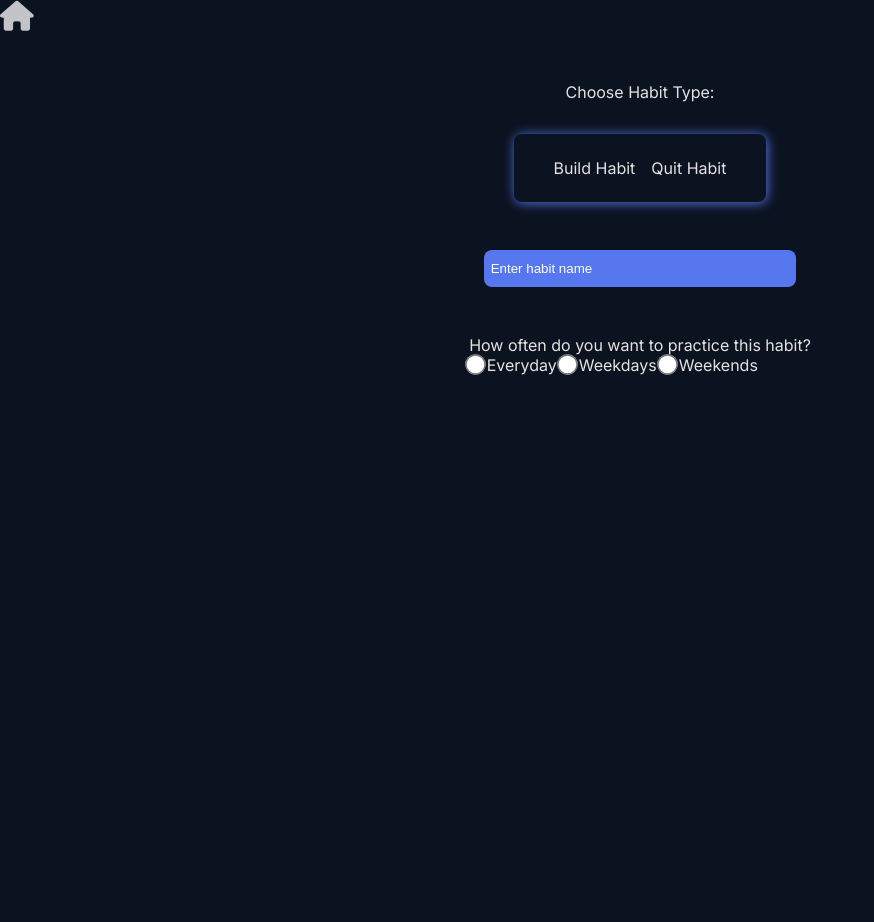
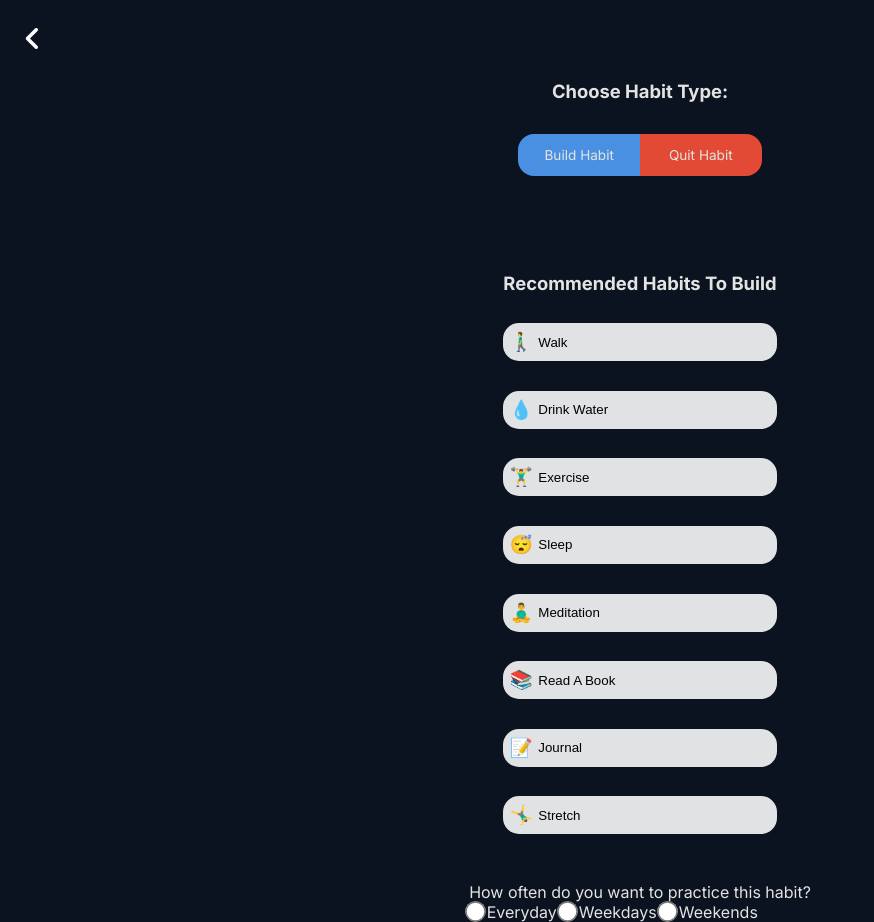
Before and after one commit to Yousifmaqdasi/Habit-Tracker-App, a plain HTML site: page index.html in a window 1280 px wide. Both pictures are taken after a click on the button "Press here to add new habits". Shown: the whole page, without its empty margins (0-874 px from the left). Before the commit the page ends 800 px from the top, so only its background shows below. Drawn offline with Linux system fonts and the light colour scheme.

Commit message:
Add recommended habits section and enhance habit buttons functionality

```diff
--- a/index.html
+++ b/index.html
@@ -40,7 +40,7 @@
 
 
         <div class="add-habit-page">
-            <button class="home-button"><i class="fa-solid fa-house"></i></button>
+            <button class="home-button"><i class="fa-solid fa-angle-left" style="color: #ffffff;"></i></button>
 
             <div class="add-habit-page-container">
 
@@ -49,15 +49,42 @@
 
                     <div class="habit-type-container">
                         <input type="radio" name="habit-type" value="build" id="build">
-                        <label for="build">Build Habit</label>
+                        <label class="build-habit" for="build">Build Habit</label>
 
                         <input type="radio" name="habit-type" value="quit" id="quit">
-                        <label for="quit">Quit Habit</label>
+                        <label class="quit-habit" for="quit">Quit Habit</label>
+                    </div>
+                </div>
+
+                <div class="recommended-habits">
+
+                    <div class="recommended-habits-build">
+                        <p>Recommended Habits To Build</p>
+                        <button class="habit-build-btn"><span class="habit-emoji">🚶‍♂️</span> Walk</button>
+                        <button class="habit-build-btn"><span class="habit-emoji">💧</span> Drink Water</button>
+                        <button class="habit-build-btn"><span class="habit-emoji">🏋️‍♂️</span> Exercise</button>
+                        <button class="habit-build-btn"><span class="habit-emoji">😴</span> Sleep</button>
+                        <button class="habit-build-btn"><span class="habit-emoji">🧘‍♂️</span> Meditation</button>
+                        <button class="habit-build-btn"><span class="habit-emoji">📚</span> Read A Book</button>
+                        <button class="habit-build-btn"><span class="habit-emoji">📝</span> Journal</button>
+                        <button class="habit-build-btn"><span class="habit-emoji">🤸‍♂️</span> Stretch</button>
+                    </div>
+
+                    <div class="recommended-habits-quit">
+                        <p>Recommended Habits To Quit</p>
+                        <button class="habit-quit-btn"><span class="habit-emoji">🚭</span> Quit Smoking</button>
+                        <button class="habit-quit-btn"><span class="habit-emoji">📱</span> Late Scrolling</button>
+                        <button class="habit-quit-btn"><span class="habit-emoji">🍔</span> Fast Food</button>
+                        <button class="habit-quit-btn"><span class="habit-emoji">🍺</span> Cut Out Alcohol</button>
+                        <button class="habit-quit-btn"><span class="habit-emoji">⏳</span> Procrastinating</button>
+                        <button class="habit-quit-btn"><span class="habit-emoji">🍰</span> Binge Eating</button>
+                        <button class="habit-quit-btn"><span class="habit-emoji">💳</span> Overspending</button>
+                        <button class="habit-quit-btn"><span class="habit-emoji">🥤</span> Energy Drinks</button>
                     </div>
                 </div>
 
 
-                <input id="habit-name" type="text" placeholder="Enter habit name">
+                <!--------Add small popup screen for quantity such as ml, steps, kg, etc------>
 
 
                 <div class="habit-frequency">
--- a/main.js
+++ b/main.js
@@ -3,10 +3,30 @@ const homePage = document.querySelector(".home-page");
 const returnHomePageBtn = document.querySelector(".home-button");
 const addHabitPage = document.querySelector(".add-habit-page");
 const addHabitButton = document.querySelector(".add-habit");
+const buildHabitBtn = document.querySelector(".build-habit");
+const quitHabitBtn = document.querySelector(".quit-habit");
+const recommendedHabitsToBuild = document.querySelector(".recommended-habits-build");
+const recommendedHabitsToQuit = document.querySelector(".recommended-habits-quit");
 
 
 
 
+
+buildHabitBtn.addEventListener("click", () => {
+    buildHabitBtn.style.backgroundColor = "#3280dabd";
+    buildHabitBtn.style.color = "white";
+    quitHabitBtn.style.backgroundColor = "";
+    recommendedHabitsToBuild.style.display = "flex";
+    recommendedHabitsToQuit.style.display = "none"
+})
+
+quitHabitBtn.addEventListener("click", () => {
+    quitHabitBtn.style.backgroundColor = "#e14631bd";
+    quitHabitBtn.style.color = "white";
+    buildHabitBtn.style.backgroundColor = "";
+    recommendedHabitsToBuild.style.display = "none";
+    recommendedHabitsToQuit.style.display = "flex"
+})
 
 
 
--- a/style.css
+++ b/style.css
@@ -52,6 +52,7 @@ input[type="radio"]{
     font-size: 2rem;
     outline: none;
     transform: scale(1.6);
+    cursor: pointer;
 }
 
 .habit-container{
@@ -69,6 +70,7 @@ input[type="radio"]{
     background-color: var(--color-surface);
     padding: 2rem;
     border-radius: 5rem;
+    cursor: pointer;
 }
 
 .habit-container button{
@@ -93,17 +95,18 @@ input[type="radio"]{
     transform: scale(0.95);
 }
 
-/* .add-habit-page{
+.add-habit-page{
     display: none;
-} */
+}
 
 .home-button{
     border: none;
     cursor: pointer;
-    font-size: 30px;
+    font-size: 1.75rem;
     color: var(--color-text);
     background-color: var(--color-bg);
     transition: 0.25s all ease-in-out;
+    margin: 1.5rem;
 }
 
 .home-button:hover{
@@ -125,7 +128,6 @@ input[type="radio"]{
     flex-direction: column;
     justify-content: center;
     align-items: center;
-    margin-top: 3rem;
     gap: 3rem;
 }
 
@@ -136,40 +138,110 @@ input[type="radio"]{
     text-align: center;
 }
 
+.habit-type p{
+    font-weight: bold;
+    font-size: 1.15rem;
+}
+
 .habit-type-container{
     display: flex;
-    box-shadow: 1px 1px 12px #5677ed;
-    padding: 1.5rem 2.5rem;
-    gap: 1rem;
-    border-radius: 8px;
+    border-radius: 3rem;
     margin-top: 1rem;
 }
 
 .habit-type-container input{
     display: none;
-
 }
 
 .habit-type-container label{
     cursor: pointer;
 }
 
+.build-habit, .quit-habit{
+    width: 6rem;
+    padding: 0.8rem;
+    border-radius: 1rem 0 0 1rem;
+    background-color: #4a90e2;
+    transition: 0.3s all ease-in-out;
+    font-size: 0.85rem;
+}
 
+.quit-habit{
+    border-radius: 0 1rem 1rem 0;
+    background-color: #E24A36;
+}
 
+.build-habit:hover{
+    background-color: #3280daf4;
+}
 
-
-
+.quit-habit:hover{
+    background-color: #e14631e8;
+}
 
 #habit-name{
     border: none;
-    padding: 0.7rem 8rem 0.7rem 0.4rem;
+    padding: 0.75rem 5rem 0.75rem 0.75rem;
     text-align: start;
     outline: none;
-    border-radius: 8px;
-    background-color: #5677ed;
-    color: white;
+    border-radius: 1.5rem;
+    background-color: rgba(255, 255, 255, 0.9);
+    color: var(--color-bg);
 }
 
 #habit-name::placeholder{
-    color: white;
+    color: var(--color-bg);
 }
+
+.recommended-habits{
+    display: flex;
+    justify-content: center;
+    flex-direction: column;
+    align-items: center;
+}
+
+.recommended-habits p{
+    font-size: 1.15rem;
+    font-weight: bold;
+}
+
+.recommended-habits-build, .recommended-habits-quit{
+    display: flex;
+    flex-direction: column;
+    align-items: center;
+    gap: 1.85rem;
+    width: 100%;
+    margin-top: 3rem;
+}
+
+.recommended-habits-quit{
+    display: none;
+}
+
+.habit-build-btn, .habit-quit-btn{
+    display: flex;
+    justify-content: start;
+    align-items: center;
+    width: 100%;
+    padding: 0.5rem 0.4rem;
+    border-radius: 1rem;
+    border: none;
+    background-color: rgba(255, 255, 255, 0.880);
+    cursor: pointer;
+}
+
+.habit-build-btn:hover, .habit-quit-btn:hover{
+    background-color: rgba(255, 255, 255, 0.780);
+    transition: 0.35s all ease-in-out;
+}
+
+.habit-build-btn:active, .habit-quit-btn:active{
+    background-color: rgba(255, 255, 255, 0.700);
+    transform: scale(0.95);
+    transition: 0.15s all ease-in-out;
+}
+
+.habit-emoji{
+    font-size: 1.15rem;
+    margin-right: 0.35rem;
+}
```
